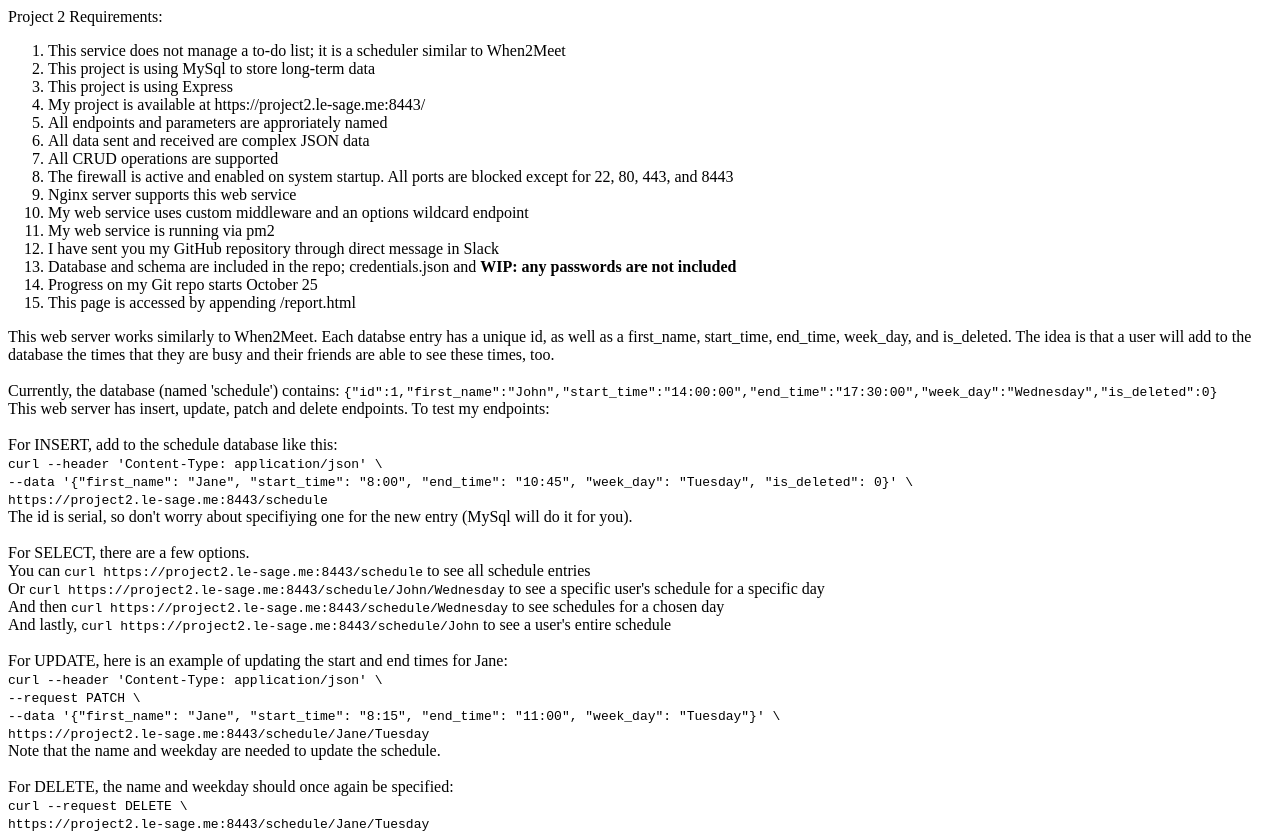
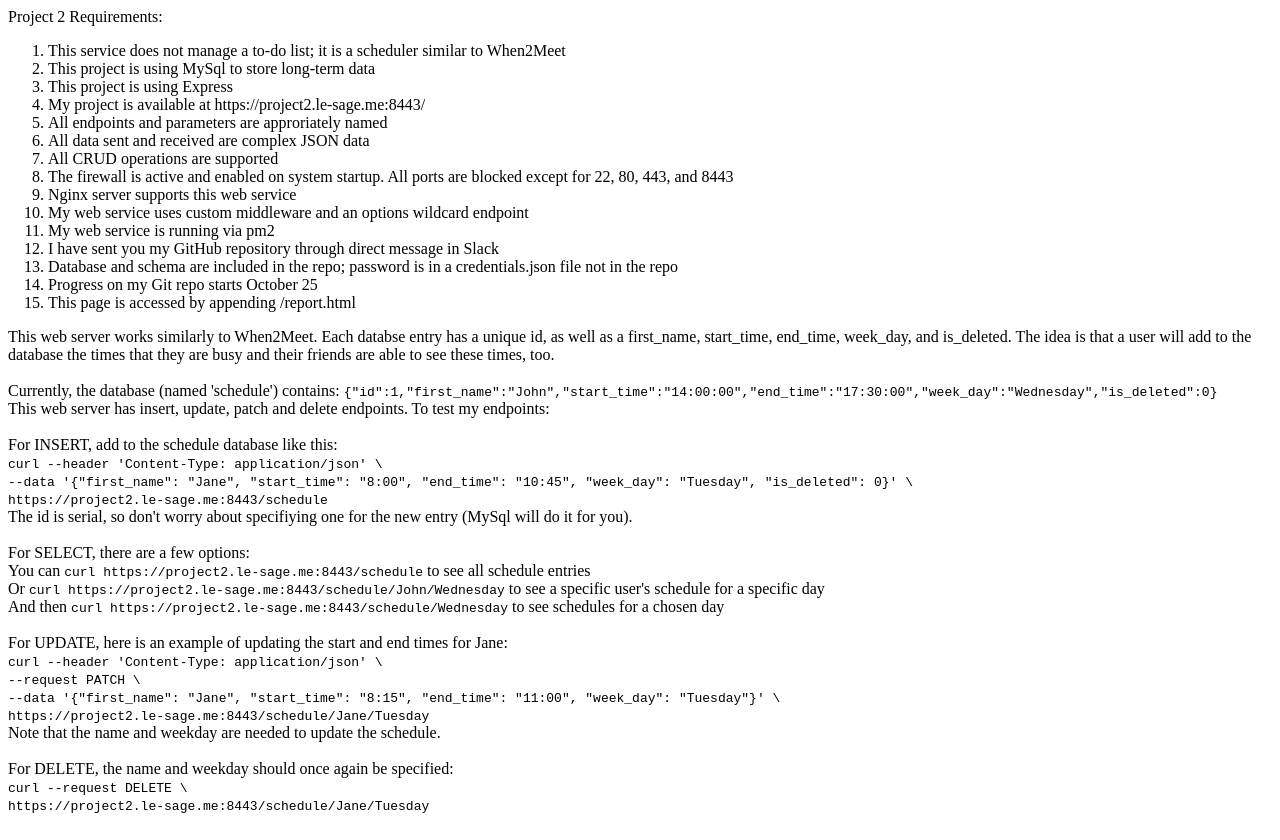
Before and after one commit to lesagecl/web-dev-project-2, a website: page report.html in a window 1280 px wide. Drawn offline with Linux system fonts and the light colour scheme.

Commit message:
report finalization

```diff
--- a/report.html
+++ b/report.html
@@ -15,26 +15,26 @@
     <li>My web service uses custom middleware and an options wildcard endpoint</li>
     <li>My web service is running via pm2</li>
     <li>I have sent you my GitHub repository through direct message in Slack</li>
-    <li>Database and schema are included in the repo; credentials.json and <b>WIP: any passwords are not included</b>
-    </li>
+    <li>Database and schema are included in the repo; password is in a credentials.json file not in the repo</li>
     <li>Progress on my Git repo starts October 25</li>
     <li>This page is accessed by appending /report.html</li>
 </ol>
 This web server works similarly to When2Meet. Each databse entry has a unique id, as well as a first_name, start_time,
-end_time, week_day, and is_deleted. The idea is that a user will add to the database the times that they are busy and
-their friends are able to see these times, too.<br><br>
-Currently, the database (named 'schedule') contains: <code>{"id":1,"first_name":"John","start_time":"14:00:00","end_time":"17:30:00","week_day":"Wednesday","is_deleted":0}</code><br>
+end_time, week_day, and is_deleted. The idea is that a user will add to the database the times that they are busy
+and their friends are able to see these times, too.<br><br>
+Currently, the database (named 'schedule') contains:
+<code>{"id":1,"first_name":"John","start_time":"14:00:00","end_time":"17:30:00","week_day":"Wednesday","is_deleted":0}</code><br>
 This web server has insert, update, patch and delete endpoints. To test my endpoints:<br>
 <br>For INSERT, add to the schedule database like this:<br>
 <code>curl --header 'Content-Type: application/json' \</code><br>
 <code>--data '{"first_name": "Jane", "start_time": "8:00", "end_time": "10:45", "week_day": "Tuesday", "is_deleted": 0}' \</code><br>
 <code>https://project2.le-sage.me:8443/schedule</code>
 <br> The id is serial, so don't worry about specifiying one for the new entry (MySql will do it for you).<br>
-<br>For SELECT, there are a few options.<br>
+<br>For SELECT, there are a few options:<br>
 You can <code>curl https://project2.le-sage.me:8443/schedule</code> to see all schedule entries<br>
-Or <code>curl https://project2.le-sage.me:8443/schedule/John/Wednesday</code> to see a specific user's schedule for a specific day<br>
+Or <code>curl https://project2.le-sage.me:8443/schedule/John/Wednesday</code> to see a specific user's schedule for a
+specific day<br>
 And then <code>curl https://project2.le-sage.me:8443/schedule/Wednesday</code> to see schedules for a chosen day<br>
-And lastly, <code>curl https://project2.le-sage.me:8443/schedule/John</code> to see a user's entire schedule<br>
 <br>For UPDATE, here is an example of updating the start and end times for Jane:<br>
 <code>curl --header 'Content-Type: application/json' \</code><br>
 <code>--request PATCH \</code><br>
```
